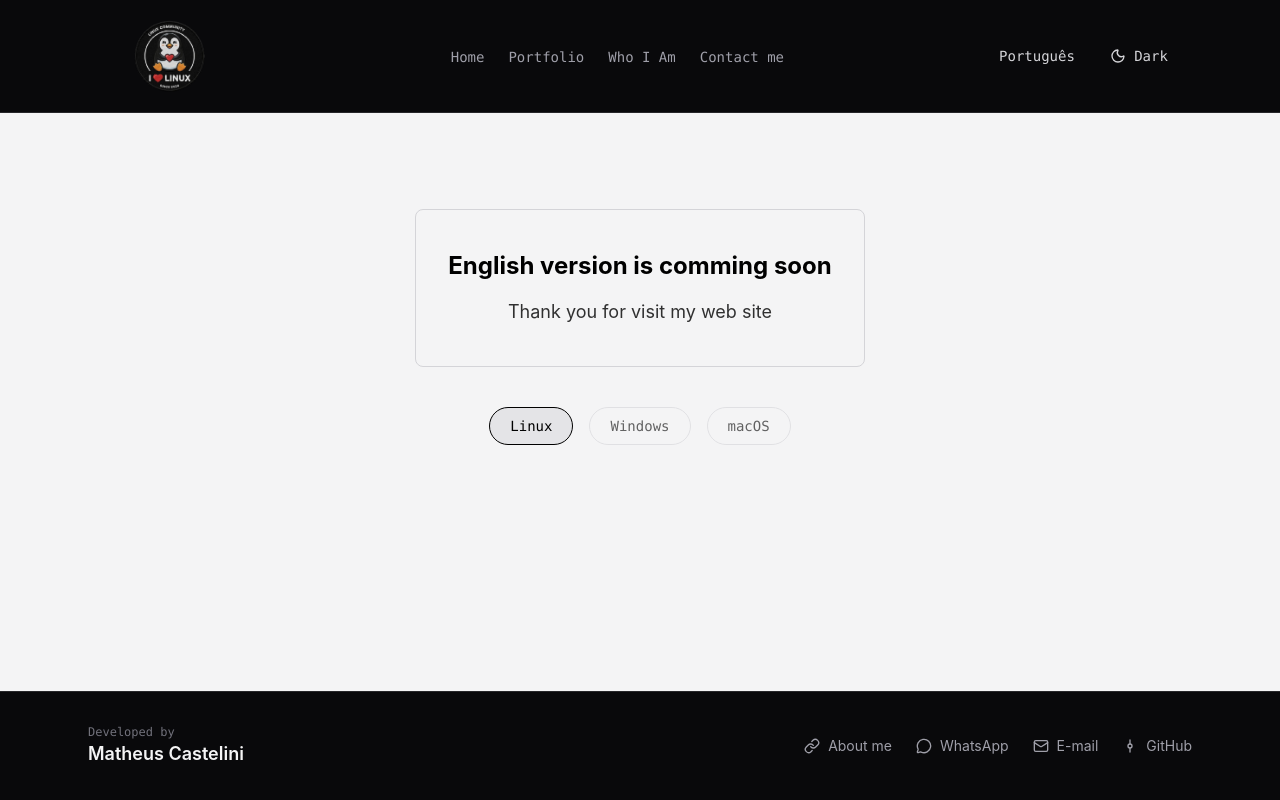
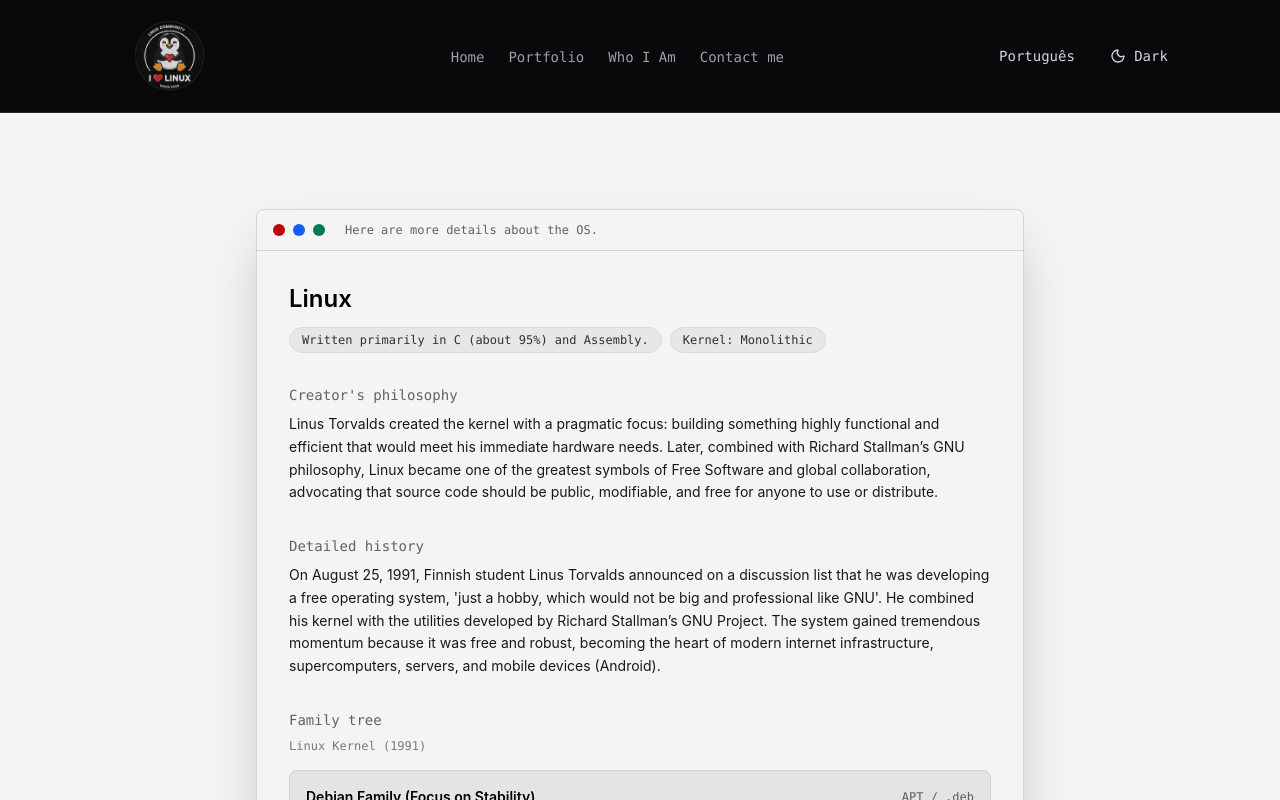
Before and after one commit to MatrCastelini23/sistemasOperacionais, a React (Vite) app: page /portifolio in a window 1280 px wide. Both pictures are taken after a click on the button "English". Shown: the top 800 px of the page. Built offline with nearby package versions, Linux system fonts and the light colour scheme.

Commit message:
dev: versão em ingles operando

```diff
--- a/src/components/CardOs/Ingles/index.tsx
+++ b/src/components/CardOs/Ingles/index.tsx
@@ -1,12 +1,110 @@
+import { type OsDetails } from "../../../data/dataOSIngles/dataOsDetails";
 
+type CardOsProps = {
+    os: OsDetails;
+};
 
+export const CardOsEnglish = ({ os }: CardOsProps) => {
+    return (
+        <div className="w-full max-w-3xl mx-auto rounded-lg border border-zinc-300 dark:border-zinc-800 bg-zinc-100 dark:bg-black text-black dark:text-zinc-100 shadow-2xl overflow-hidden transition-colors">
+            <div className="flex items-center gap-2 px-4 py-3 border-b border-zinc-300 dark:border-zinc-800">
+                <span className="w-3 h-3 rounded-full bg-red-700" />
+                <span className="w-3 h-3 rounded-full bg-blue-600" />
+                <span className="w-3 h-3 rounded-full bg-emerald-700" />
+                <span className="ml-3 font-mono text-xs opacity-60">
+                    Here are more details about the OS.
+                </span>
+            </div>
 
-export const CardOsEnglish = () => {
+            <div className="p-6 sm:p-8 flex flex-col gap-8">
+                <div>
+                    <h1 className="text-2xl font-semibold">{os.nome}</h1>
+                    <div className="flex flex-wrap gap-2 mt-3">
+                        <span className="rounded-full border border-zinc-300 dark:border-zinc-800 bg-zinc-200 dark:bg-zinc-900 px-3 py-1 text-xs font-mono opacity-80">
+                            {os.linguagem}
+                        </span>
+                        <span className="rounded-full border border-zinc-300 dark:border-zinc-800 bg-zinc-200 dark:bg-zinc-900 px-3 py-1 text-xs font-mono opacity-80">
+                            Kernel: {os.kernel.split(".")[0]}
+                        </span>
+                    </div>
+                </div>
 
-    return (
-        <div className="rounded-lg border border-zinc-300 dark:border-zinc-800 px-8 py-10 flex flex-col items-center gap-4 w-full">
-            <h1 className="text-2xl font-bold">English version is comming soon</h1>
-            <h3 className="text-lg opacity-80">Thank you for visit my web site</h3>
+                <section>
+                    <h3 className="font-mono text-sm opacity-60 mb-2">Creator's philosophy</h3>
+                    <p className="text-sm opacity-90 leading-relaxed">{os.filosofiaCriador}</p>
+                </section>
+
+                <section>
+                    <h3 className="font-mono text-sm opacity-60 mb-2">Detailed history</h3>
+                    <p className="text-sm opacity-90 leading-relaxed">{os.historiaDetalhada}</p>
+                </section>
+
+                {os.versoes && (
+                    <section>
+                        <h3 className="font-mono text-sm opacity-60 mb-2">Lineup of versions</h3>
+                        <ul className="space-y-2">
+                            {os.versoes.map((versao, i) => (
+                                <li key={i} className="flex gap-3 text-sm opacity-90">
+                                    <span className="font-mono opacity-50">-</span>
+                                    <span>{versao}</span>
+                                </li>
+                            ))}
+                        </ul>
+                    </section>
+                )}
+
+                {os.arvoreGenealogica && (
+                    <section>
+                        <h3 className="font-mono text-sm opacity-60 mb-2">Family tree</h3>
+                        <p className="text-xs font-mono opacity-50 mb-4">{os.arvoreGenealogica.raiz}</p>
+                        <div className="flex flex-col gap-4">
+                            {os.arvoreGenealogica.troncosPrincipais.map((tronco, i) => (
+                                <div key={i} className="rounded-lg border border-zinc-300 dark:border-zinc-800 bg-zinc-200 dark:bg-zinc-900 p-4">
+                                    <div className="flex items-center justify-between gap-3 mb-3">
+                                        <h4 className="text-sm font-semibold">{tronco.nome}</h4>
+                                        <span className="font-mono text-xs opacity-60 whitespace-nowrap">
+                                            {tronco.gerenciadorPacotes}
+                                        </span>
+                                    </div>
+                                    <ul className="space-y-2">
+                                        {tronco.filhos.map((filho, j) => (
+                                            <li key={j} className="text-sm opacity-80">
+                                                <span className="font-medium opacity-100">{filho.nome}</span>
+                                                {" — "}
+                                                {filho.perfil}
+                                            </li>
+                                        ))}
+                                    </ul>
+                                </div>
+                            ))}
+                        </div>
+                    </section>
+                )}
+
+                <section>
+                    <h3 className="font-mono text-sm opacity-60 mb-2">Modus operandi</h3>
+                    <p className="text-sm opacity-90 leading-relaxed">{os.modusOperandi}</p>
+                </section>
+
+                <section>
+                    <h3 className="font-mono text-sm opacity-60 mb-2">Kernel</h3>
+                    <p className="text-sm opacity-90 leading-relaxed">{os.kernel}</p>
+                </section>
+
+                <section>
+                    <h3 className="font-mono text-sm opacity-60 mb-2">Sources</h3>
+                    <ul className="flex flex-wrap gap-2">
+                        {os.fontes.map((fonte, i) => (
+                            <li
+                                key={i}
+                                className="rounded-full border border-zinc-300 dark:border-zinc-800 bg-zinc-200 dark:bg-zinc-900 px-3 py-1 text-xs opacity-70"
+                            >
+                                {fonte}
+                            </li>
+                        ))}
+                    </ul>
+                </section>
+            </div>
         </div>
-    )
-}
+    );
+};
--- a/src/data/dataOSIngles/dataOsDetails.ts
+++ b/src/data/dataOSIngles/dataOsDetails.ts
@@ -117,7 +117,7 @@ export const macosInfo: OsDetails = {
     ]
 };
 
-export const osDetailsMap: Record<OSKey, OsDetails> = {
+export const osDetailsMapIngles: Record<OSKey, OsDetails> = {
     linux: linuxInfo,
     windows: windowsInfo,
     mac: macosInfo,
--- a/src/pages/Portifolio/index.tsx
+++ b/src/pages/Portifolio/index.tsx
@@ -3,6 +3,7 @@ import { Footer } from "../../components/Footer"
 import { CardOsPortuguese } from "../../components/CardOs/Portugues"
 import { useNavigate, useParams } from "react-router-dom"
 import { osDetailsMap } from "../../data/dataOSPortugues/dataOsDetails"
+import { osDetailsMapIngles } from "../../data/dataOSIngles/dataOsDetails"
 import { type OSKey } from "../../data/dataOSPortugues/dataOS"
 import { useLanguage } from "../../context/languageContext"
 import { CardOsEnglish } from "../../components/CardOs/Ingles"
@@ -23,14 +24,13 @@ export const Portifolio = () => {
     const { os } = useParams<{ os: string }>();
 
     const osSelected: OSKey = isOsKey(os) ? os : "linux";
-    const currentOsDetails = osDetailsMap[osSelected];
 
     return (
         <>
             <Header />
             <main className="max-w-4xl mx-auto px-6 py-16 flex flex-col gap-10">
                 <div>
-                    {language === "portuguese" ? <CardOsPortuguese os={currentOsDetails} /> : <CardOsEnglish />}
+                    {language === "portuguese" ? <CardOsPortuguese os={osDetailsMap[osSelected]} /> : <CardOsEnglish os={osDetailsMapIngles[osSelected]} />}
                 </div>
 
                 <div className="flex justify-center gap-4">
```
